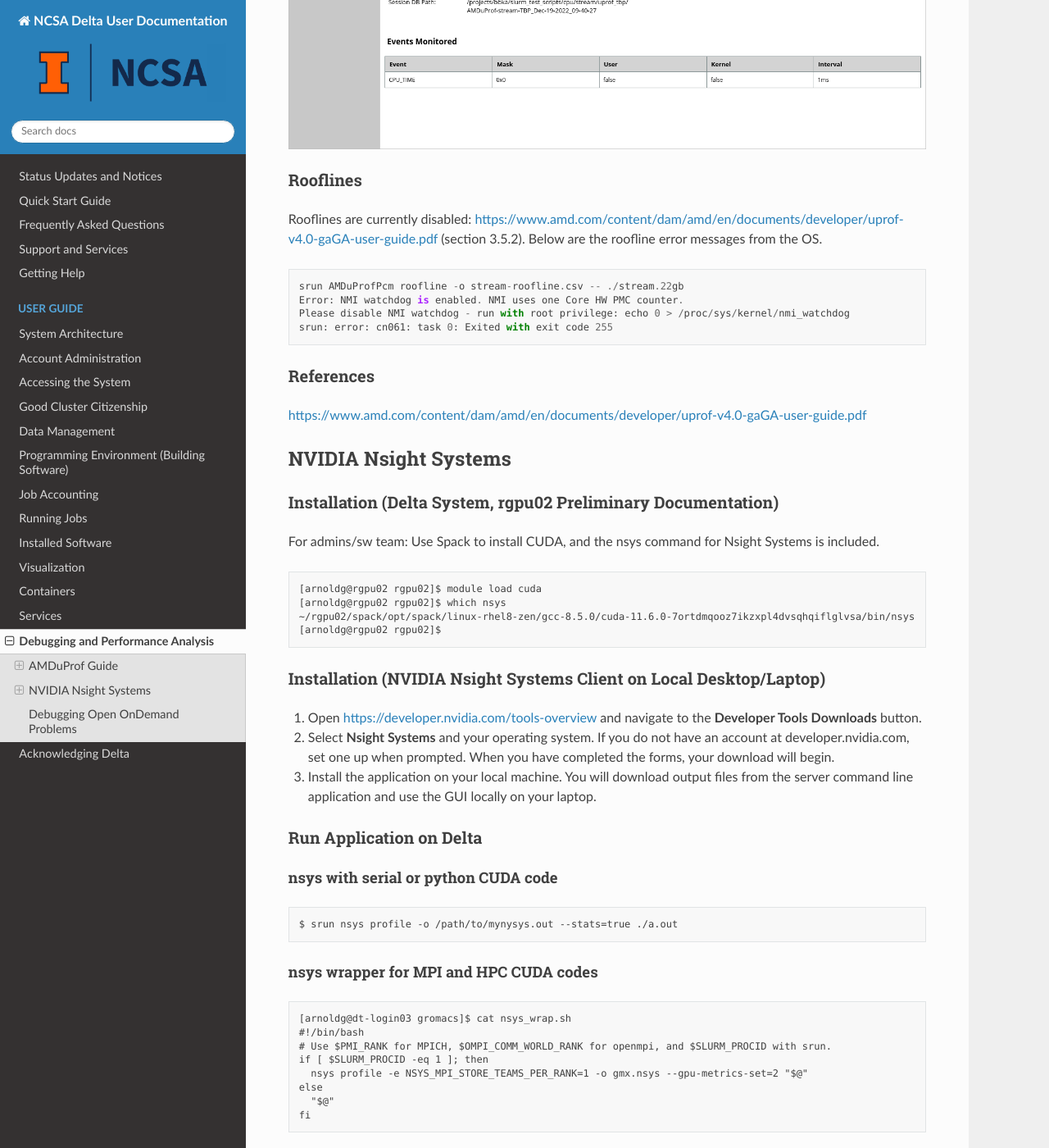
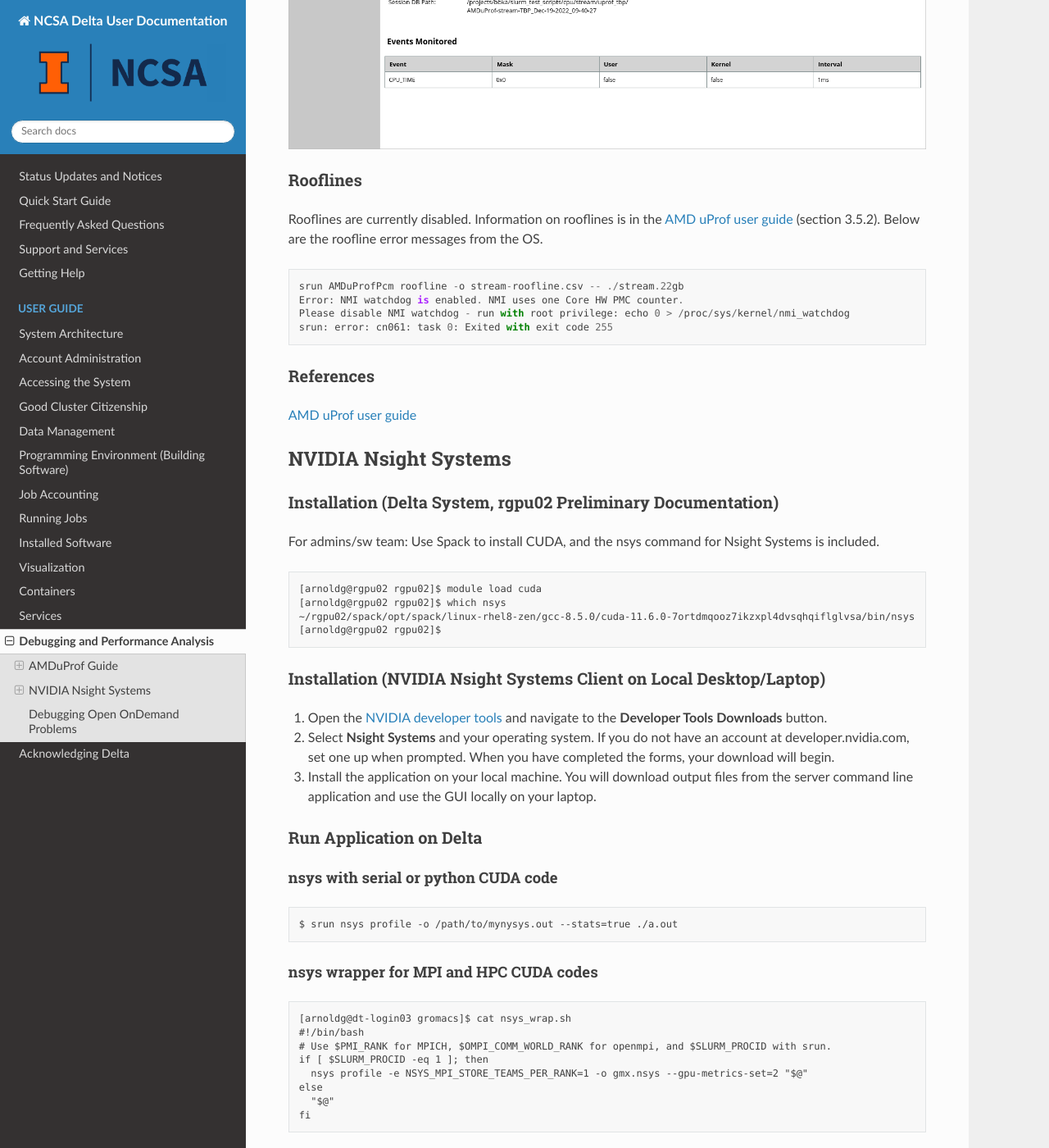
Before and after one commit to ncsa/Delta_doc, a Sphinx documentation site: the page built from docs/source/user_guide/debug_perf.rst, in a window 1280 px wide and 1400 px high, scrolled down 5003 px. Shown: the whole window at 82% size. Built offline with Sphinx 7.4.7 and the Read the Docs theme 2.0.0, drawn with Linux system fonts in a browser that asks for light colours; some of the changed text lies outside the part shown.

Commit message:
Update debug_perf.rst updated URLs
updated URLs to descriptive link text

```diff
--- a/docs/source/user_guide/debug_perf.rst
+++ b/docs/source/user_guide/debug_perf.rst
@@ -90,7 +90,7 @@ The Session Info is under the Summary tab and displays more detail about the pro
 Rooflines
 ~~~~~~~~~~
 
-Rooflines are currently disabled: https://www.amd.com/content/dam/amd/en/documents/developer/uprof-v4.0-gaGA-user-guide.pdf (section 3.5.2). Below are the roofline error messages from the OS.
+Rooflines are currently disabled. Information on rooflines is in the `AMD uProf user guide <https://www.amd.com/content/dam/amd/en/documents/developer/uprof-v4.0-gaGA-user-guide.pdf>`_ (section 3.5.2). Below are the roofline error messages from the OS.
 
 .. code-block::
 
@@ -120,7 +120,7 @@ For admins/sw team: Use Spack to install CUDA, and the nsys command for Nsight S
 Installation (NVIDIA Nsight Systems Client on Local Desktop/Laptop)
 ~~~~~~~~~~~~~~~~~~~~~~~~~~~~~~~~~~~~~~~~~~~~~~~~~~~~~~~~~~~~~~~~~~~~~
 
-#. Open https://developer.nvidia.com/tools-overview and navigate to the **Developer Tools Downloads** button.
+#. Open the `NVIDIA developer tools <https://developer.nvidia.com/tools-overview>`_ and navigate to the **Developer Tools Downloads** button.
 #. Select **Nsight Systems** and your operating system.
    If you do not have an account at developer.nvidia.com, set one up when prompted. When you have completed the forms, your download will begin.
 #. Install the application on your local machine.
@@ -412,11 +412,11 @@ Nsight Systems Setup on Local Workstation to Use with Delta
        :alt: GPU stats summary
        :width: 1000px
 
-https://docs.nvidia.com/cuda/cuda-c-programming-guide
+`NVIDIA CUDA C++ programming guide <https://docs.nvidia.com/cuda/cuda-c-programming-guide>`_
 
-`User Guide :: Nsight Systems Documentation (nvidia.com) <https://docs.nvidia.com/nsight-systems/UserGuide/index.html>`_ (nsys higher level and cuda api )
+`NVIDIA Nsight Systems user guide <https://docs.nvidia.com/nsight-systems/UserGuide/index.html>`_ (nsys higher level and cuda api )
 
-`Nsight Compute CLI :: Nsight Compute Documentation (nvidia.com) <https://docs.nvidia.com/nsight-compute/NsightComputeCli/index.html>`_ (ncu lower level and counters )
+`NVIDIA Nsight Compute CLI documentation <https://docs.nvidia.com/nsight-compute/NsightComputeCli/index.html>`_ (ncu lower level and counters )
 
 `GitHub - quasiben/nvtx-examples <https://github.com/quasiben/nvtx-examples>`_ (sample python test codes )
 
```
Also changed, not shown: other parts of docs/source/user_guide/debug_perf.rst (+2 -2 lines).
